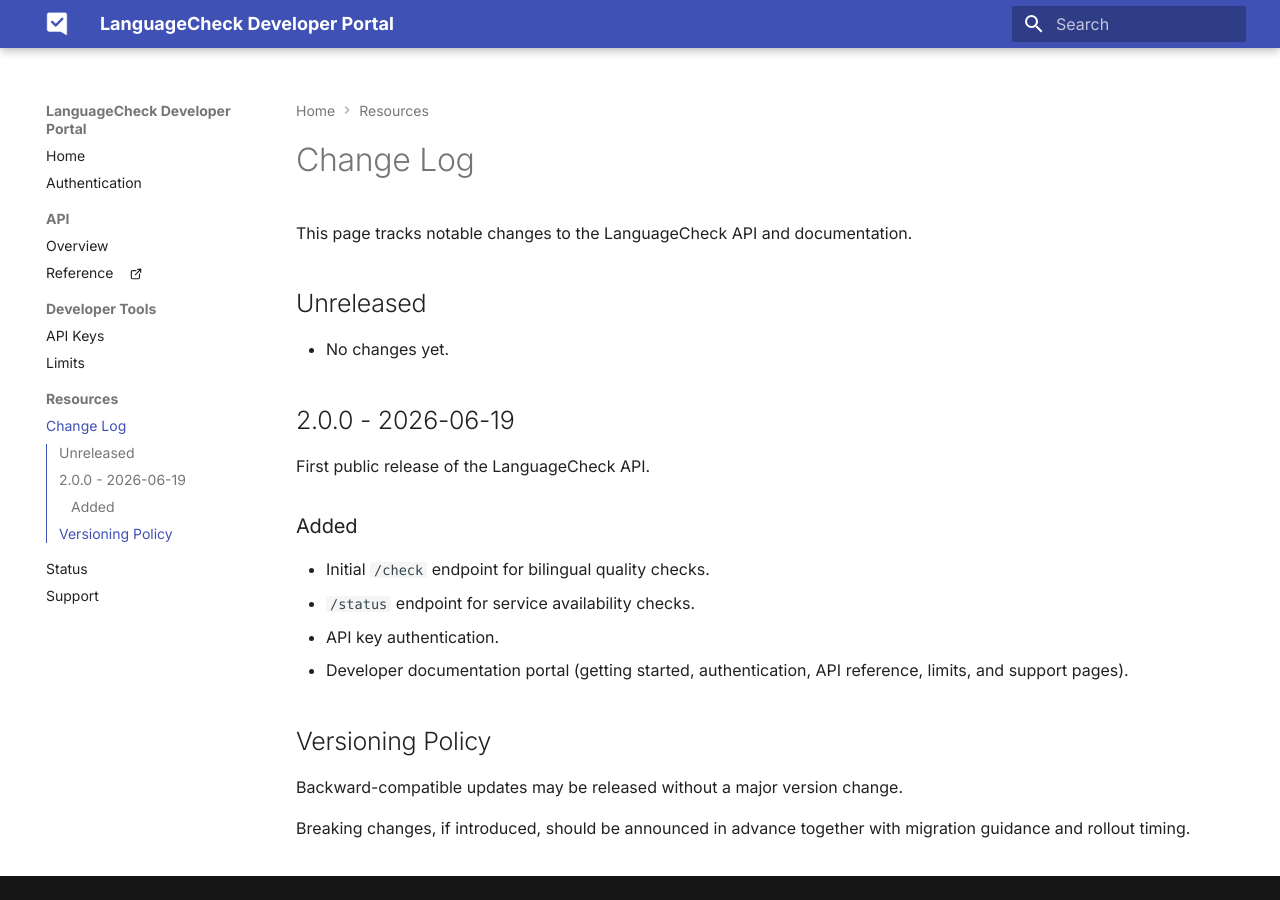
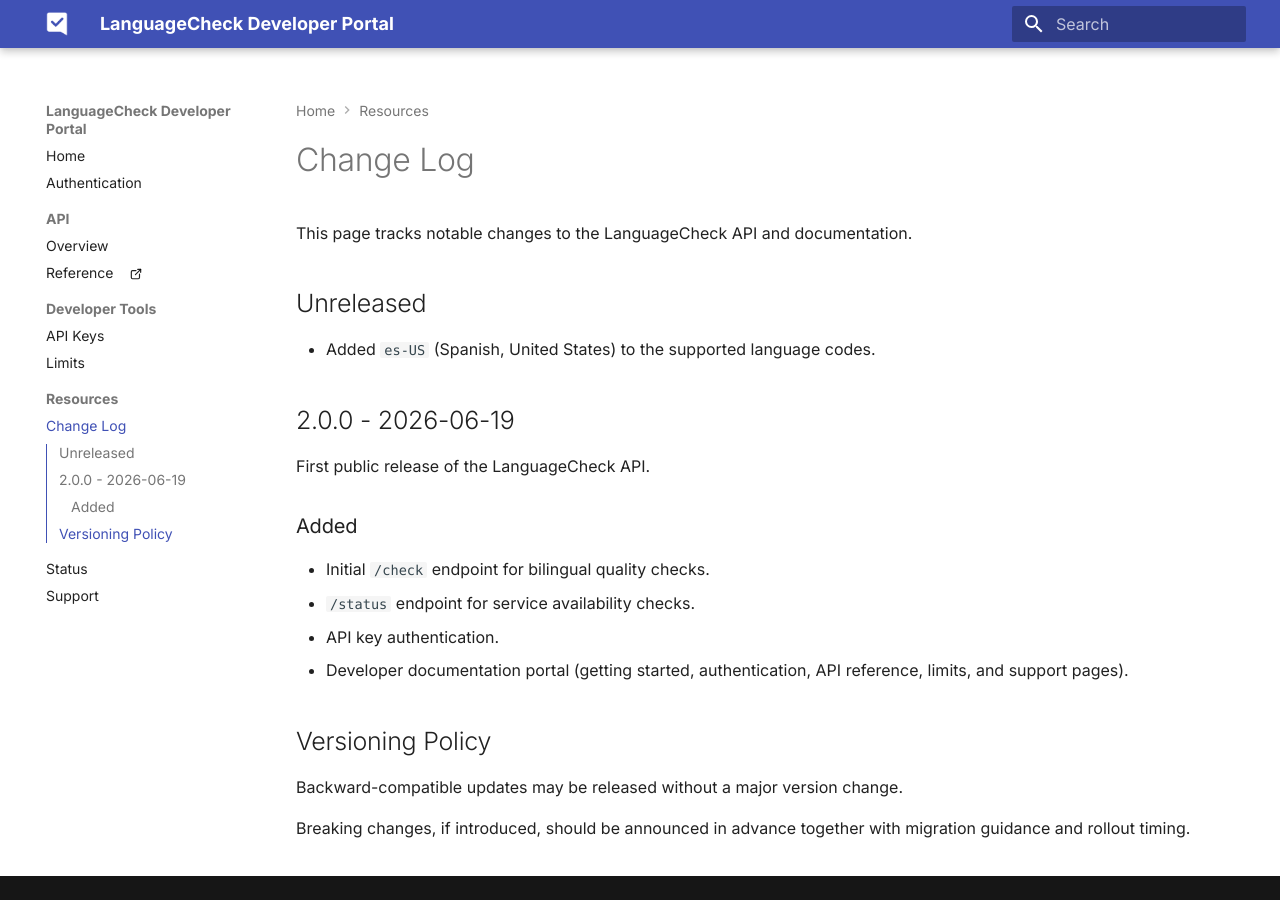
Before and after one commit to aqrate-biz/languagecheck-api, an MkDocs documentation site: the page built from docs/changelog.md, in a window 1280 px wide. Built offline with MkDocs 1.6.1 and Material for MkDocs 9.7.7, drawn with Linux system fonts in a browser that asks for light colours; some web fonts are replaced; comment, search, counter and statistics services are not loaded; the version menu is left out.

Commit message:
Added support for es-US in LanguageCheck API
- Added `es-US` to supported language codes in API documentation.
- Updated OpenAPI schema to include `es-US` as a valid language option.

```diff
--- a/docs/changelog.md
+++ b/docs/changelog.md
@@ -4,7 +4,7 @@ This page tracks notable changes to the LanguageCheck API and documentation.
 
 ## Unreleased
 
-- No changes yet.
+- Added `es-US` (Spanish, United States) to the supported language codes.
 
 ## 2.0.0 - 2026-06-19
 
--- a/docs/openapi.yaml
+++ b/docs/openapi.yaml
@@ -297,6 +297,7 @@ definitions:
         es-ES,
         es-MX,
         es-PE,
+        es-US,
         es-UY,
         et-EE,
         eu-ES,
```
